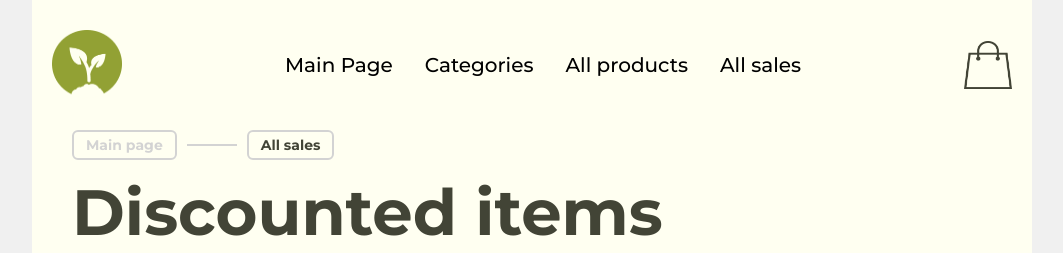
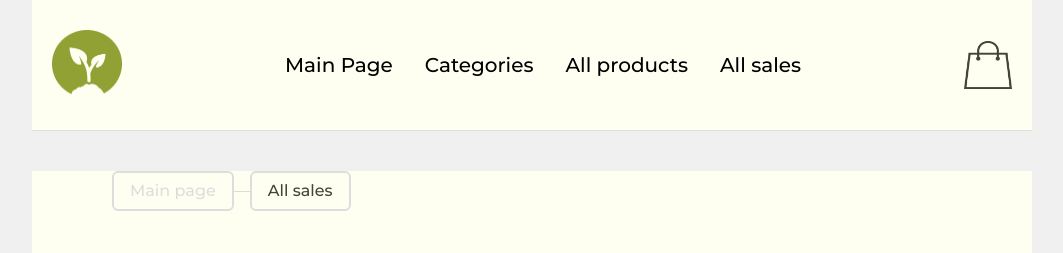
Before and after one commit to Vadim1489/GardenProject_FE_TelRan, a React (Create React App) app: page /all_sales in a window 1280 px wide. Shown: the top 253 px of the page, without its empty margins (108-1171 px from the left). Built offline with nearby package versions, Linux system fonts and the light colour scheme; no server answers.

Commit message:
Breadcrumbs css and media

```diff
--- a/public/index.html
+++ b/public/index.html
@@ -7,6 +7,7 @@
   <link rel="preconnect" href="https://fonts.googleapis.com">
   <link rel="preconnect" href="https://fonts.gstatic.com" crossorigin>
   <link href="https://fonts.googleapis.com/css2?family=Montserrat:ital,wght@0,100..900;1,100..900&display=swap" rel="stylesheet">
+
 </head>
 <body>
   <div id="root"></div>
--- a/src/components/Breadcrumbs/index.jsx
+++ b/src/components/Breadcrumbs/index.jsx
@@ -2,6 +2,8 @@ import s from './index.module.css';
 import { Link } from 'react-router-dom';
 
 export default function Breadcrumbs({pathes}) {
+
+
     return (
         <div className={s.breadcrumbs}>
             <div className={s.breadcrumbs_item}>
--- a/src/components/Breadcrumbs/index.module.css
+++ b/src/components/Breadcrumbs/index.module.css
@@ -1,10 +1,10 @@
 .breadcrumbs {
-    font-size: 14px;
-    margin-bottom: 20px;
+    margin: 40px;
     display: flex;
     flex-wrap: wrap;
     align-items: center;
-    gap: 10px 0;
+    background-color: #FFFFF1;
+
 }
 
 .breadcrumbs_item {
@@ -14,24 +14,24 @@
 
 .line {
     display: inline-block;
-    width: 50px;
-    height: 2px;
-    background-color: lightgrey;
-    margin: 0 10px;
+    width: 16px;
+    height: 1px;
+    background-color: #ddd;
 }
 
 .button {
-    font-size: 14px;
-    font-weight: bold;
-    padding: 6px 12px;
-    border: 2px solid lightgray;
+    font-weight: 500;
+    font-size: 16px;
+    line-height: 126%;
+    padding: 8px 16px;
+    border: 2px solid #ddd;
     border-radius: 6px;
-    color: lightgray;
+    color: #ddd;
     text-decoration: none;
     transition: background-color 0.3s ease, color 0.3s ease;
 }
 
-.breadcrumbs_item:last-child .button{
+.breadcrumbs_item:last-child .button {
     color: #424436;
     pointer-events: none;
 }
@@ -40,3 +40,22 @@
     background-color: gray;
     color: #fff;
 }
+@media (max-width: 1439px) {
+
+}
+
+@media (max-width: 999px) {
+    .button {
+        font-size: 12px;
+    }
+}
+
+@media (max-width: 767px) {
+    .breadcrumbs {
+        display: none;
+    }
+}
+
+@media (max-width: 479px) {
+
+}
--- a/src/components/Header/index.module.css
+++ b/src/components/Header/index.module.css
@@ -7,6 +7,8 @@
     background-color: #FFFFF1;
     position: relative;
     max-width: 100%;
+    border-bottom: 1px solid #ddd;
+
 }
 
 .header::before {
--- a/src/components/NavMenu/index.module.css
+++ b/src/components/NavMenu/index.module.css
@@ -39,7 +39,7 @@
         right: 0;
         background-color: #FFFFF1;
         z-index: 200;
-        width: 75vw;
+        width: 59vw;
         height: 100vh;
         align-items: flex-start;
         justify-content: flex-start;
```
